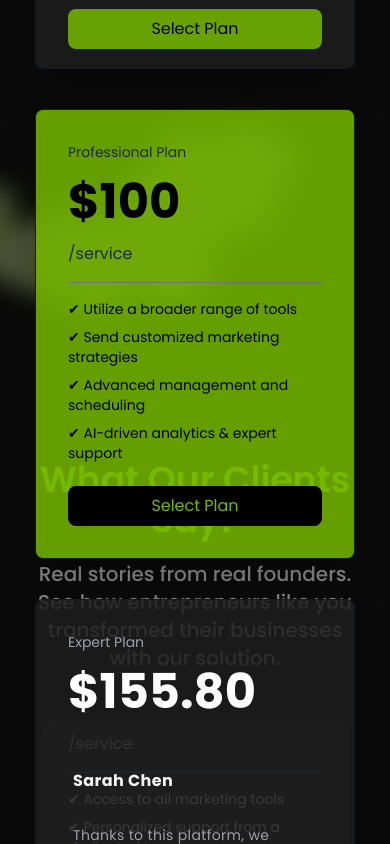
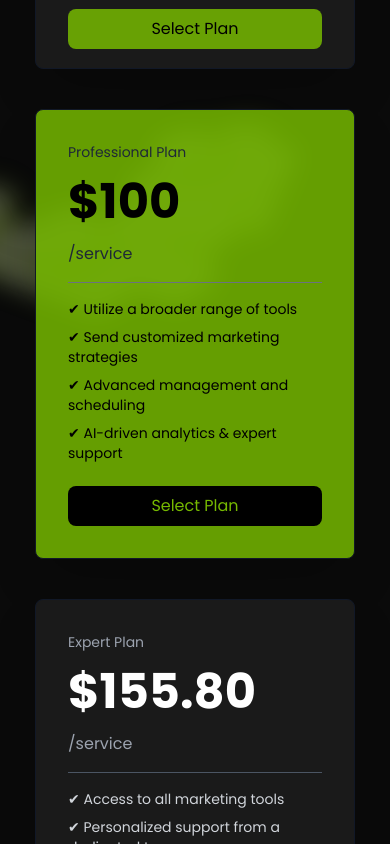
Before and after one commit to Adnan-The-Coder/Inqube-hack-rev, a Next.js app: page / in a window 390 px wide. Shown: the part 4027-4871 px from the top of the page. Built offline with nearby package versions, Linux system fonts and the light colour scheme.

Commit message:
testimonials padding

```diff
--- a/components/Testimonials.tsx
+++ b/components/Testimonials.tsx
@@ -2,7 +2,7 @@ import { HoverEffect } from "../components/ui/card-hover-effect";
 
 export function Testimonials() {
   return (
-    <div className="max-w-5xl mx-auto px-8 pt-[10rem] md:pt-[200px] lg:pt-[80px] pb-20">
+    <div className="max-w-5xl mx-auto px-8 pt-[55rem] md:pt-[200px] lg:pt-[80px] pb-20">
       <div className="text-center flex flex-col gap-5 z-10">
         <h1 className="text-[#76b900] text-4xl md:text-5xl font-semibold">
           What Our Clients Say?
```
